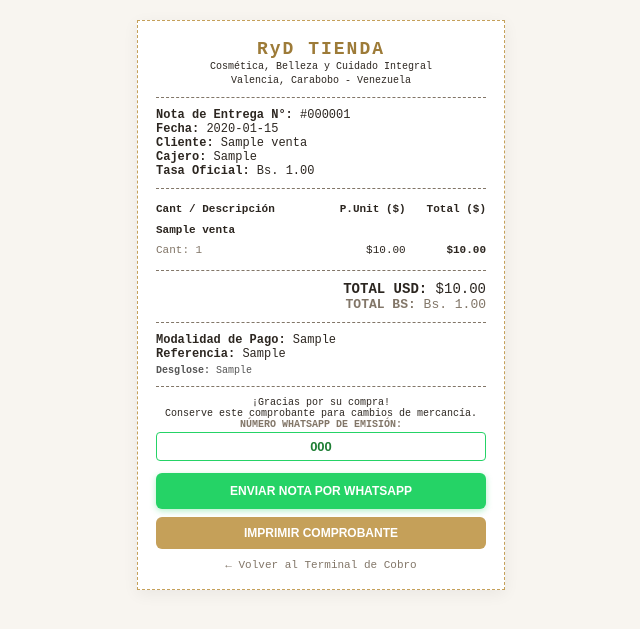
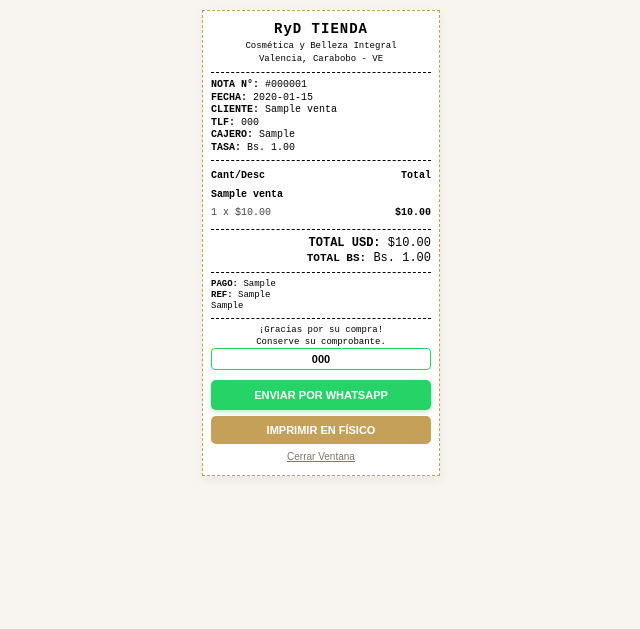
Before and after one commit to marialejandrav393-commits/ryd-tiendaoficial, a Flask app: page /ticket/1 in a window 1280 px wide. Shown: the top 629 px of the page, without its empty margins (319-959 px from the left). Run offline with Flask 3, Linux system fonts and the light colour scheme; a user stored in the database is signed in; tables that the repository leaves empty hold one stand-in row (values such as "Sample post").

Commit message:
Update ticket.html

```diff
--- a/templates/ticket.html
+++ b/templates/ticket.html
@@ -3,32 +3,38 @@
 <head>
     <meta charset="UTF-8">
     <meta name="viewport" content="width=device-width, initial-scale=1.0">
-    <title>Nota de Entrega #{{ "%06d"|format(venta.id) }} - RyD</title>
+    <title>Comprobante #{{ "%06d"|format(venta.id) }} - RyD</title>
     <style>
+        /* Ajuste exacto para rollo térmico de 58mm / 80mm */
+        @page {
+            size: 58mm auto;
+            margin: 0;
+        }
         body {
             font-family: 'Courier New', Courier, monospace;
             background-color: #F8F5F0;
             margin: 0;
-            padding: 20px;
+            padding: 10px;
             display: flex;
             flex-direction: column;
             align-items: center;
         }
-        .ticket {
-            width: 330px;
+        .ticket-termico {
+            width: 220px;
             background: #FFFFFF;
-            padding: 18px;
-            border: 1.5px dashed #C5A059;
-            box-shadow: 0 4px 15px rgba(0,0,0,0.06);
-            font-size: 12px;
-            color: #2C2620;
+            padding: 10px 8px;
+            border: 1px dashed #C5A059;
+            box-shadow: 0 4px 10px rgba(0,0,0,0.06);
+            font-size: 11px;
+            line-height: 1.25;
+            color: #000000;
         }
         .text-center { text-align: center; }
         .text-end { text-align: right; }
         .fw-bold { font-weight: bold; }
-        .divider { border-top: 1px dashed #827668; margin: 10px 0; }
-        table { width: 100%; border-collapse: collapse; font-size: 11px; }
-        td, th { padding: 4px 0; }
+        .divider { border-top: 1px dashed #000000; margin: 6px 0; }
+        table { width: 100%; border-collapse: collapse; font-size: 10px; }
+        td, th { padding: 3px 0; vertical-align: top; }
 
         .btn-whatsapp {
             display: block;
@@ -36,16 +42,16 @@
             background: #25D366;
             color: #FFFFFF;
             border: none;
-            padding: 11px;
+            padding: 9px;
             font-weight: bold;
-            margin-top: 12px;
+            margin-top: 10px;
             cursor: pointer;
             text-transform: uppercase;
             text-align: center;
             text-decoration: none;
-            border-radius: 6px;
-            font-size: 12px;
-            box-shadow: 0 2px 6px rgba(37, 211, 102, 0.35);
+            border-radius: 5px;
+            font-size: 11px;
+            box-shadow: 0 2px 5px rgba(37, 211, 102, 0.35);
         }
         .btn-imprimir {
             display: block;
@@ -53,38 +59,39 @@
             background: #C5A059;
             color: #FFFFFF;
             border: none;
-            padding: 9px;
+            padding: 8px;
             font-weight: bold;
-            margin-top: 8px;
+            margin-top: 6px;
             cursor: pointer;
             text-transform: uppercase;
-            border-radius: 6px;
-            font-size: 12px;
+            border-radius: 5px;
+            font-size: 11px;
         }
         @media print {
-            body { background: #FFFFFF; padding: 0; }
-            .ticket { border: none; box-shadow: none; width: 100%; }
-            .btn-whatsapp, .btn-imprimir, .no-print { display: none; }
+            body { background: #FFFFFF; padding: 0; margin: 0; }
+            .ticket-termico { border: none; box-shadow: none; width: 100%; padding: 4px; }
+            .no-print { display: none !important; }
         }
     </style>
 </head>
 <body>
 
-<div class="ticket">
+<div class="ticket-termico">
     <div class="text-center">
-        <h2 style="margin: 0; color: #9D7B38; letter-spacing: 2px;">RyD TIENDA</h2>
-        <small>Cosmética, Belleza y Cuidado Integral</small><br>
-        <small>Valencia, Carabobo - Venezuela</small>
+        <strong style="font-size: 14px; letter-spacing: 1px;">RyD TIENDA</strong><br>
+        <span style="font-size: 9px;">Cosmética y Belleza Integral</span><br>
+        <span style="font-size: 9px;">Valencia, Carabobo - VE</span>
     </div>
 
     <div class="divider"></div>
 
-    <div>
-        <strong>Nota de Entrega N°:</strong> #{{ "%06d"|format(venta.id) }}<br>
-        <strong>Fecha:</strong> {{ venta.fecha }}<br>
-        <strong>Cliente:</strong> {{ venta.cliente_nombre|default('Cliente') }}<br>
-        <strong>Cajero:</strong> {{ venta.usuario }}<br>
-        <strong>Tasa Oficial:</strong> Bs. {{ "%.2f"|format(venta.tasa_cambio|default(50.0)) }}
+    <div style="font-size: 10px;">
+        <strong>NOTA N°:</strong> #{{ "%06d"|format(venta.id) }}<br>
+        <strong>FECHA:</strong> {{ venta.fecha }}<br>
+        <strong>CLIENTE:</strong> {{ venta.cliente_nombre|default('Cliente Mostrador') }}<br>
+        <strong>TLF:</strong> {{ venta.cliente_telefono if venta.cliente_telefono else 'N/A' }}<br>
+        <strong>CAJERO:</strong> {{ venta.usuario }}<br>
+        <strong>TASA:</strong> Bs. {{ "%.2f"|format(venta.tasa_cambio|default(50.0)) }}
     </div>
 
     <div class="divider"></div>
@@ -92,19 +99,17 @@
     <table>
         <thead>
             <tr>
-                <th style="text-align: left;">Cant / Descripción</th>
-                <th class="text-end">P.Unit ($)</th>
-                <th class="text-end">Total ($)</th>
+                <th style="text-align: left;">Cant/Desc</th>
+                <th class="text-end">Total</th>
             </tr>
         </thead>
         <tbody>
             {% for d in detalles %}
             <tr>
-                <td colspan="3" style="padding-top: 5px; font-weight: bold;">{{ d.nombre_producto }}</td>
+                <td colspan="2" style="font-weight: bold; padding-top: 3px;">{{ d.nombre_producto }}</td>
             </tr>
             <tr>
-                <td style="color: #827668;">Cant: {{ d.cantidad }}</td>
-                <td class="text-end">${{ "%.2f"|format(d.precio_unitario) }}</td>
+                <td style="color: #444;">{{ d.cantidad }} x ${{ "%.2f"|format(d.precio_unitario) }}</td>
                 <td class="text-end fw-bold">${{ "%.2f"|format(d.subtotal) }}</td>
             </tr>
             {% endfor %}
@@ -113,68 +118,71 @@
 
     <div class="divider"></div>
 
-    <div class="text-end">
-        <div style="font-size: 14px;"><strong>TOTAL USD:</strong> ${{ "%.2f"|format(venta.total) }}</div>
-        <div style="font-size: 13px; color: #827668;"><strong>TOTAL BS:</strong> Bs. {{ "%.2f"|format(venta.monto_bs|default(venta.total * 50.0)) }}</div>
+    <div class="text-end" style="font-size: 12px;">
+        <strong>TOTAL USD:</strong> ${{ "%.2f"|format(venta.total) }}<br>
+        <strong style="font-size: 11px;">TOTAL BS:</strong> Bs. {{ "%.2f"|format(venta.monto_bs|default(venta.total * 50.0)) }}
     </div>
 
     <div class="divider"></div>
 
-    <div>
-        <strong>Modalidad de Pago:</strong> {{ venta.metodo_pago }}<br>
+    <div style="font-size: 9px;">
+        <strong>PAGO:</strong> {{ venta.metodo_pago }}<br>
         {% if venta.referencia and venta.referencia != 'N/A' %}
-        <strong>Referencia:</strong> {{ venta.referencia }}<br>
+        <strong>REF:</strong> {{ venta.referencia }}<br>
         {% endif %}
         {% if venta.desglose_pago %}
-        <div style="margin-top: 4px; font-size: 10px; color: #555;">
-            <strong>Desglose:</strong> {{ venta.desglose_pago }}
-        </div>
+        <span>{{ venta.desglose_pago }}</span>
         {% endif %}
     </div>
 
     <div class="divider"></div>
 
-    <div class="text-center" style="font-size: 10px;">
+    <div class="text-center" style="font-size: 9px;">
         ¡Gracias por su compra!<br>
-        Conserve este comprobante para cambios de mercancía.
+        Conserve su comprobante.
     </div>
 
-    <div class="no-print mt-3">
-        <div class="mb-2">
-            <label style="font-size: 10px; text-transform: uppercase; font-weight: bold; color: #827668; display: block; text-align: center; margin-bottom: 2px;">Número WhatsApp de Emisión:</label>
-            <input type="text" id="telDestinoWA" class="form-control form-control-sm text-center"
-                   value="{{ venta.cliente_telefono|default('04244042825') }}" placeholder="04244042825"
-                   style="width: 100%; padding: 6px; box-sizing: border-box; font-size: 13px; font-weight: bold; color: #1e7e34; border: 1.5px solid #25D366; border-radius: 4px;">
+    <!-- Botones de Acción -->
+    <div class="no-print mt-2">
+        <div class="mb-1">
+            <input type="text" id="telDestinoWA" class="text-center"
+                   value="{{ venta.cliente_telefono }}" placeholder="Número WhatsApp"
+                   style="width: 100%; padding: 4px; box-sizing: border-box; font-size: 11px; font-weight: bold; border: 1px solid #25D366; border-radius: 4px;">
         </div>
 
         <button type="button" class="btn-whatsapp" onclick="enviarNotaWhatsApp()">
-            Enviar Nota por WhatsApp
+            Enviar por WhatsApp
         </button>
 
         <button type="button" class="btn-imprimir" onclick="window.print()">
-            Imprimir Comprobante
+            Imprimir en Físico
         </button>
 
-        <a href="/cajero/pos" style="display: block; text-align: center; margin-top: 10px; font-size: 11px; color: #827668; text-decoration: none;">
-            ← Volver al Terminal de Cobro
-        </a>
+        <button type="button" onclick="window.close()" style="background: none; border: none; font-size: 10px; color: #827668; text-decoration: underline; width: 100%; margin-top: 6px; cursor: pointer;">
+            Cerrar Ventana
+        </button>
     </div>
 </div>
 
 <script>
 function enviarNotaWhatsApp() {
-    let inputTel = document.getElementById('telDestinoWA').value.trim() || '04244042825';
+    let inputTel = document.getElementById('telDestinoWA').value.trim();
+    if (!inputTel) {
+        inputTel = prompt("Ingresa el número de WhatsApp del cliente:");
+        if (!inputTel) return;
+    }
+
     let telLimpio = inputTel.replace(/[^0-9]/g, '');
     if (telLimpio.startsWith('0')) {
         telLimpio = '58' + telLimpio.substring(1);
     }
 
-    let mensaje = `✨ *COMPROBANTE / NOTA DE ENTREGA RyD* ✨\n`;
+    let mensaje = ` *COMPROBANTE / NOTA DE ENTREGA RyD* \n`;
     mensaje += `━━━━━━━━━━━━━━━━━━━━━\n`;
     mensaje += `*Nota N°:* #{{ "%06d"|format(venta.id) }}\n`;
     mensaje += `*Fecha:* {{ venta.fecha }}\n`;
-    mensaje += `*Cliente:* {{ venta.cliente_nombre|default('Cliente') }}\n`;
-    mensaje += `*Tasa Oficial:* Bs. {{ "%.2f"|format(venta.tasa_cambio|default(50.0)) }}\n`;
+    mensaje += `*Cliente:* {{ venta.cliente_nombre|default('Cliente Mostrador') }}\n`;
+    mensaje += `*Tasa:* Bs. {{ "%.2f"|format(venta.tasa_cambio|default(50.0)) }}\n`;
     mensaje += `━━━━━━━━━━━━━━━━━━━━━\n`;
     mensaje += `*DETALLE DE ARTÍCULOS:*\n`;
 
@@ -191,14 +199,10 @@ function enviarNotaWhatsApp() {
     {% if venta.referencia and venta.referencia != 'N/A' %}
     mensaje += `*Referencia:* {{ venta.referencia }}\n`;
     {% endif %}
-    {% if venta.desglose_pago %}
-    mensaje += `*Desglose:* {{ venta.desglose_pago }}\n`;
-    {% endif %}
     mensaje += `━━━━━━━━━━━━━━━━━━━━━\n`;
-    mensaje += `¡Muchas gracias por su preferencia! 💖`;
+    mensaje += `¡Muchas gracias por su compra!`;
 
-    const url = `https://wa.me/${telLimpio}?text=${encodeURIComponent(mensaje)}`;
-    window.open(url, '_blank');
+    window.open(`https://wa.me/${telLimpio}?text=${encodeURIComponent(mensaje)}`, '_blank');
 }
 </script>
 </body>
```
